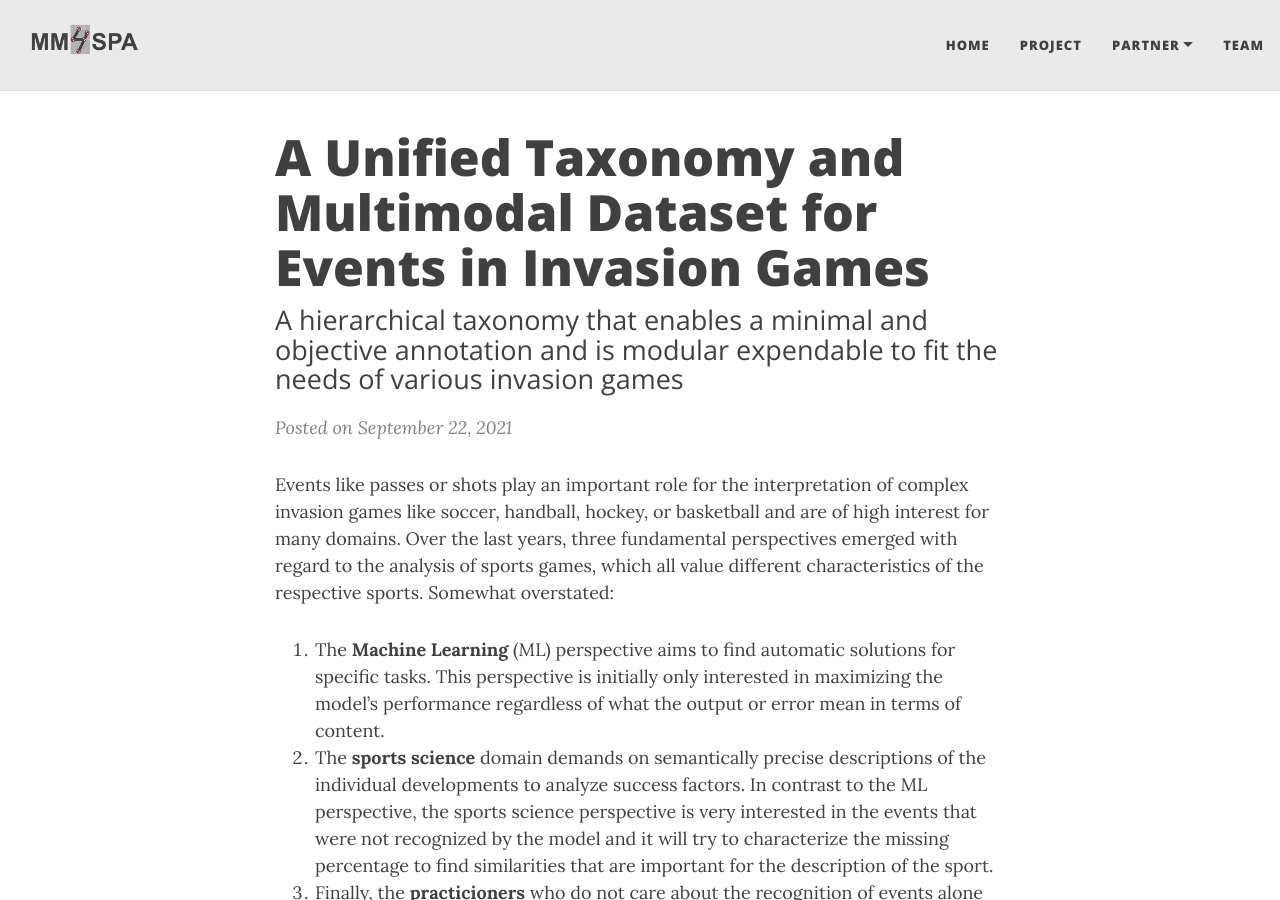
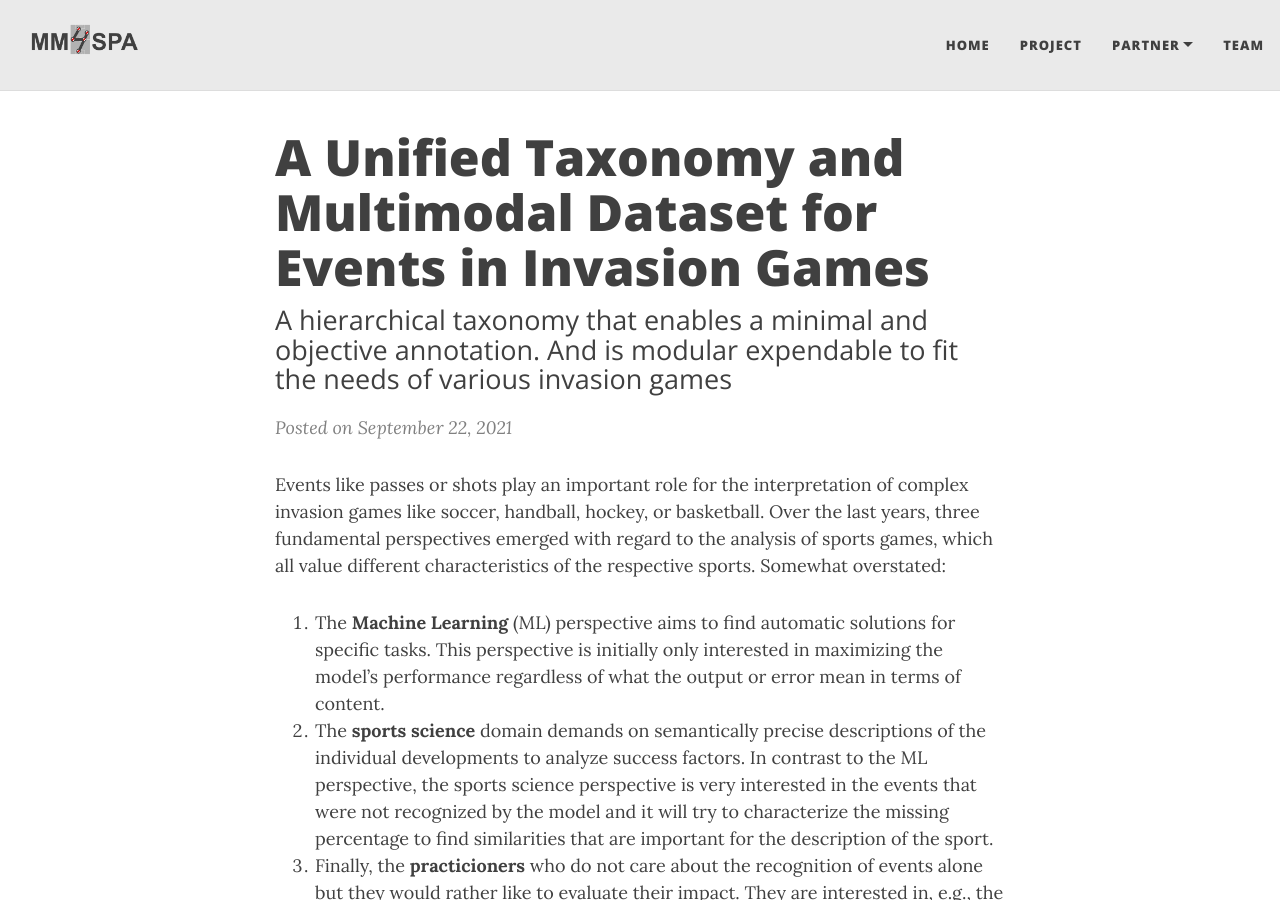
Before and after one commit to MartinWohlan/prototyp_officia_website, a Jekyll site: the page built from _posts/2021-09-22-taxonomie.md, in a window 1280 px wide and 900 px high. Built offline with Jekyll 4.4.1, drawn with Linux system fonts in a browser that asks for light colours; nearby versions of some CDN libraries.

Commit message:
image size

```diff
--- a/_posts/2021-09-22-taxonomie.md
+++ b/_posts/2021-09-22-taxonomie.md
@@ -1,13 +1,13 @@
 ---
 layout: post
 title: "A Unified Taxonomy and Multimodal Dataset for Events in Invasion Games"
-subtitle: A hierarchical taxonomy that enables a minimal and objective annotation and is modular expendable to fit the needs of various invasion games
+subtitle: A hierarchical taxonomy that enables a minimal and objective annotation. And is modular expendable to fit the needs of various invasion games
 
 thumbnail-img: /assets/img/taxonomy_basic.png
 share-img: /assets/img/taxonomie.png
 ---
 
-Events like passes or shots play an important role for the interpretation of complex invasion games like soccer, handball, hockey, or basketball and are of high interest for many domains. Over the last years, three fundamental perspectives emerged with regard to the analysis of sports games, which all value different characteristics of the respective sports.
+Events like passes or shots play an important role for the interpretation of complex invasion games like soccer, handball, hockey, or basketball. Over the last years, three fundamental perspectives emerged with regard to the analysis of sports games, which all value different characteristics of the respective sports.
 Somewhat overstated:
 1. The **Machine Learning** (ML) perspective aims to find automatic solutions for specific tasks. This perspective is initially only interested in maximizing the model's performance regardless of what the output or error mean in terms of content.
 2. The **sports science** domain demands on semantically precise descriptions of the individual developments to analyze success factors. In contrast to the ML perspective, the sports science perspective is very interested in the events that were not recognized by the model and it will try to characterize the missing percentage to find similarities that are important for the description of the sport.
@@ -20,7 +20,7 @@
 
 In our [paper](https://arxiv.org/pdf/2108.11149.pdf), we propse a taxonomy of base events that is valid for invasion games in general and can be refined or extended to sport-specific events.
 
-![taxonomie-basic-structure](../assets/img/taxonomy.png){: .mx-auto.d-block :}
+<img src="./assets/img/taxonomy.jpg" alt="drawing" width=1000 height = 400/>
 
 This taxonomy enables a game to be described more completly than has been done in the literature to date.
 Starting with shared motoric tasks such as *ball release*, the complexity of events increases as well as the uncertainty in human annotations just in further differentiating *passes* and *shots*.
```
